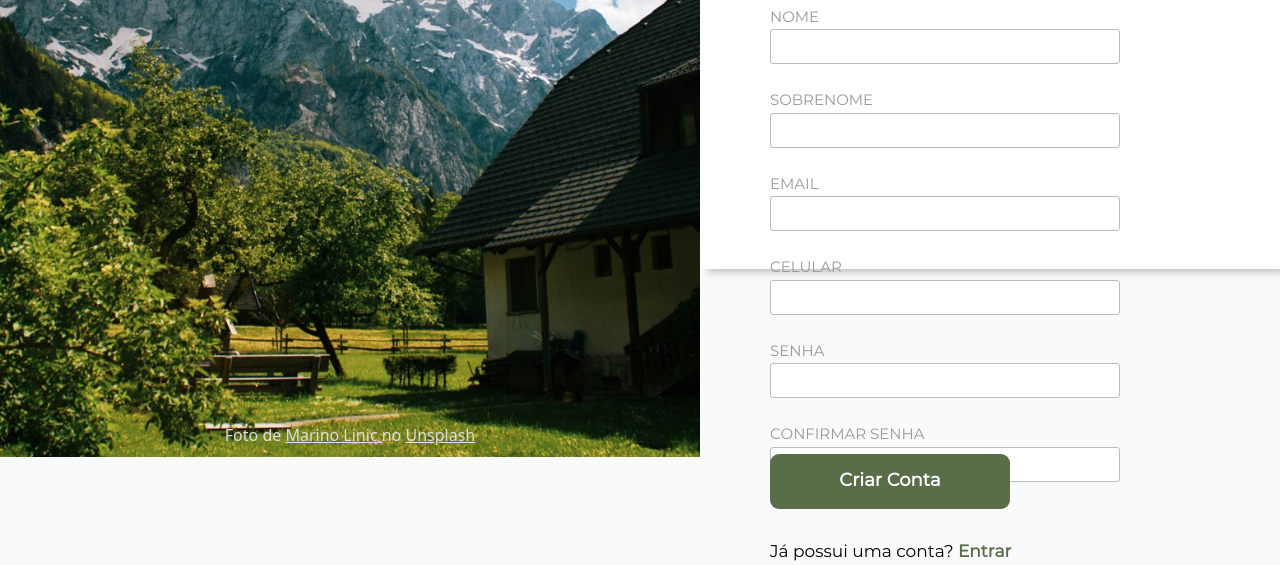
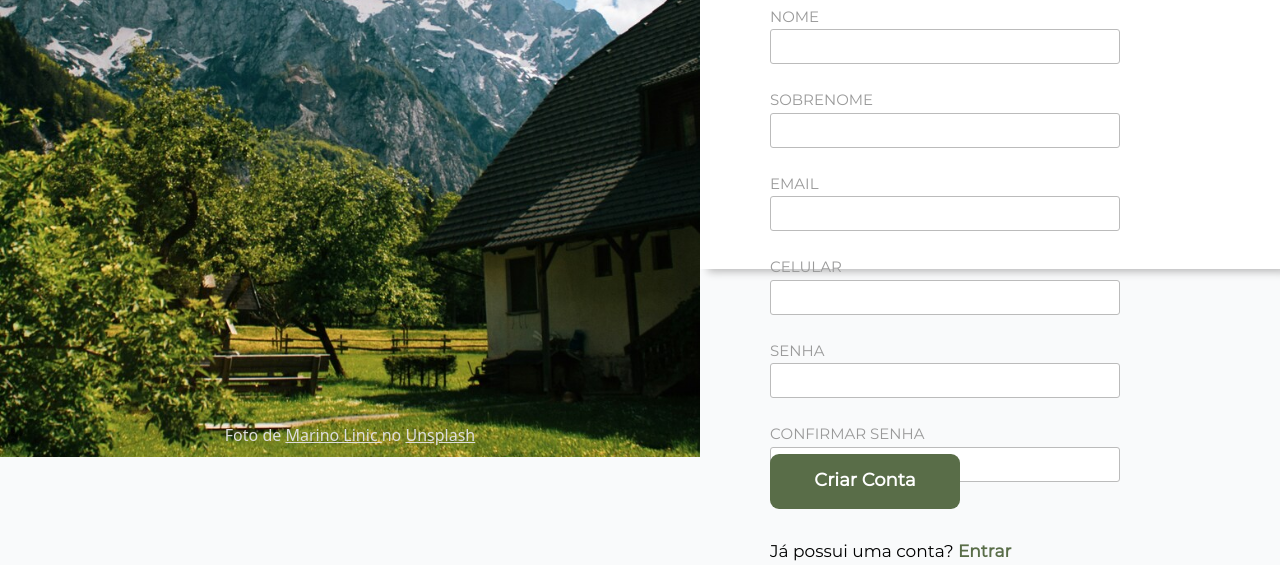
Before and after one commit to Rafael-Correzi/Sign-up-Form, a plain HTML site: page index.html in a window 1280 px wide. Shown: the part 451-1016 px from the top of the page. Drawn offline with Linux system fonts and the light colour scheme.

Commit message:
style: diminuir largura do botão de criar conta

```diff
--- a/style.css
+++ b/style.css
@@ -219,7 +219,7 @@ form li:nth-child(2n-1) {
 form button {
   margin-left: 70px;
   margin-top: 30px;
-  width: 240px;
+  width: 190px;
   height: 55px;
   font-size: 1.8rem;
   font-weight: bold;
```
